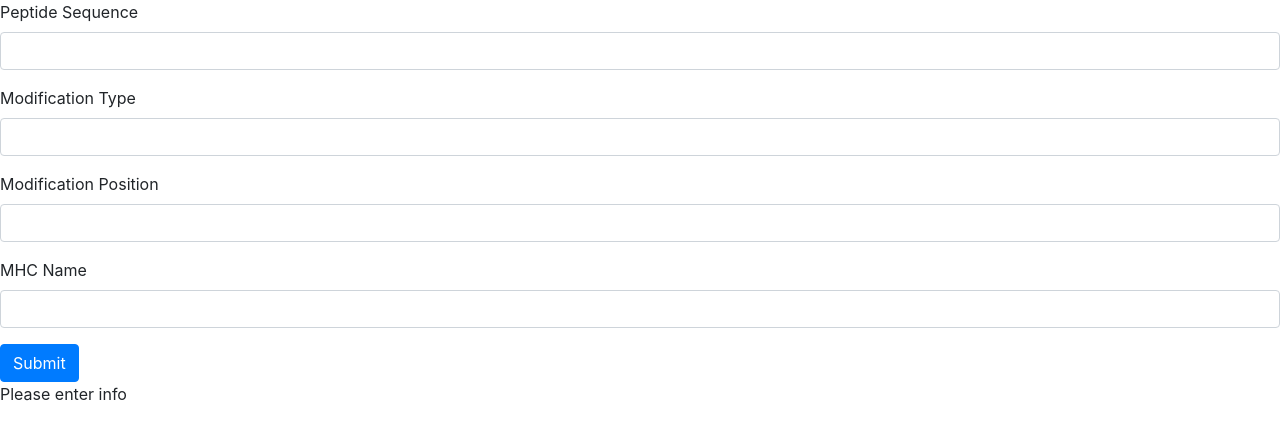
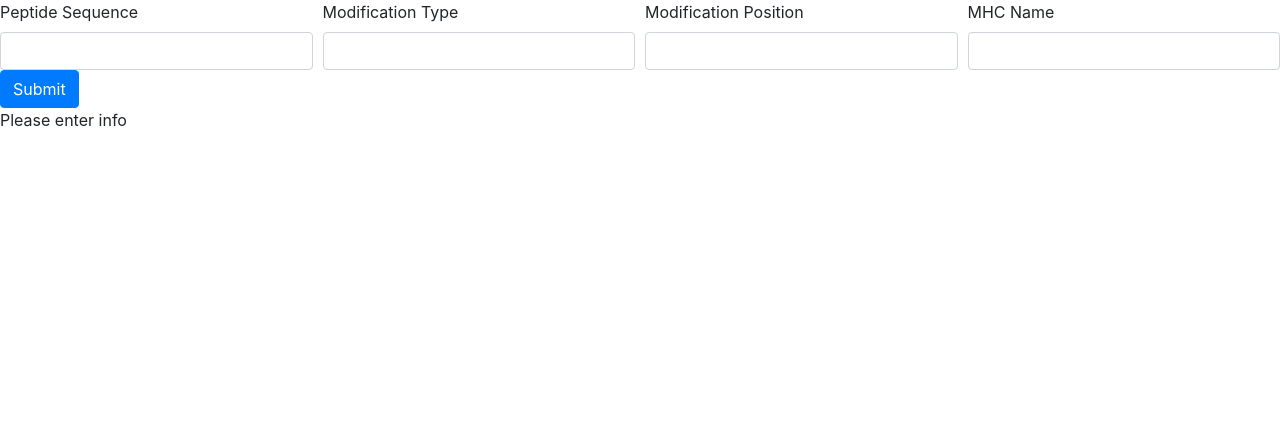
Before and after one commit to IEDB/tetramer-validator, a Flask app: page / in a window 1280 px wide. Shown: the top 440 px of the page. Run offline with Flask 2, Linux system fonts and the light colour scheme; parts of the project's set-up code (start-up, migrations or seed data) failed here and were passed over; some libraries are stand-ins or nearby versions.

Commit message:
Modified the HTML file to have input boxes horizontal

```diff
--- a/templates/test1.html
+++ b/templates/test1.html
@@ -8,22 +8,25 @@
 </head>
 <body>
 <form method="POST" class="form-horizontal" action="{{url_for('output')}}">
-  <div class="form-group">
+  <div class="form-row">
+<div class="col">
     <label for="Peptide Sequence">Peptide Sequence</label>
     <input name="pep_seq" type="text" class="form-control" id="pep_seq" value="{{pep_seq}}">
   </div>
-  <div class="form-group">
+    <div class="col">
     <label for="Modification Type">Modification Type</label>
     <input name="mod_type" type="text" class="form-control" id="mod_type" value="{{mod_type}}">
   </div>
-  <div class="form-group">
+<div class="col">
     <label for="Modification Position">Modification Position</label>
     <input name="mod_pos" type="text" class="form-control" id="mod_pos" value="{{mod_pos}}">
   </div>
-  <div class="form-group">
+
+        <div class="col">
     <label for="MHC Name">MHC Name</label>
     <input name="mhc_name" type="text" class="form-control" id="mhc_name" value="{{mhc_name}}">
-  </div>
+	</div>
+    </div>
   <button type="submit" class="btn btn-primary">Submit</button>
 </form>
 {% if statement%}
```
